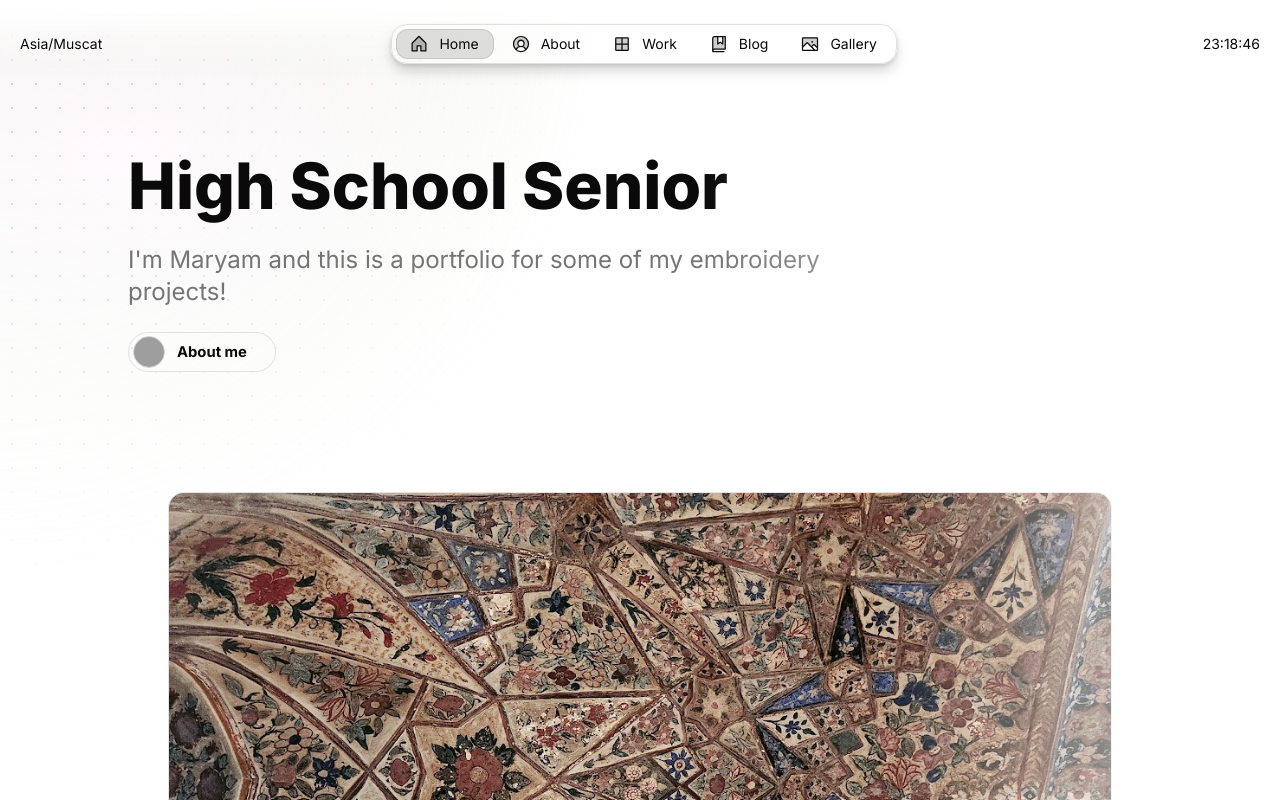
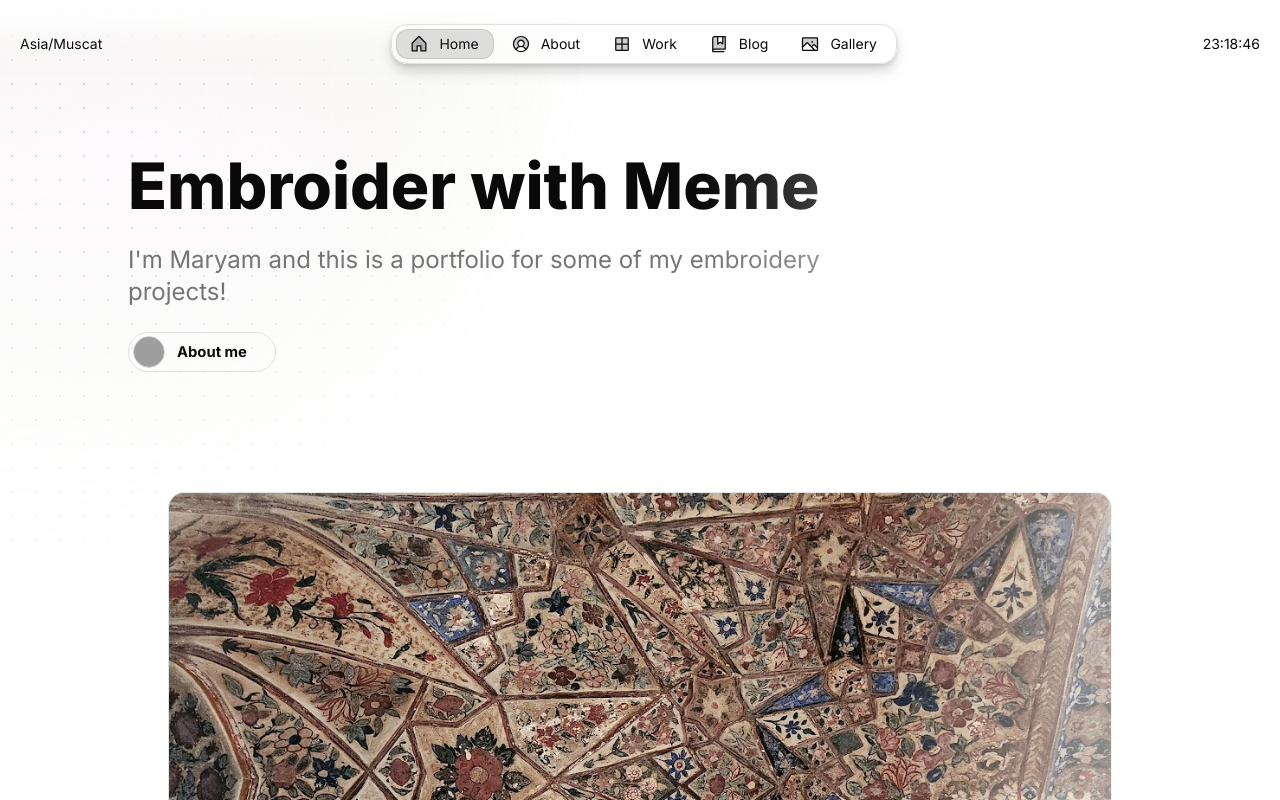
Before and after one commit to m-m14/meme.folio, a Next.js app: page /en in a window 1280 px wide. Shown: the top 800 px of the page. Built offline with nearby package versions, Linux system fonts and the light colour scheme; grey boxes are pictures that could not be loaded.

Commit message:
update headline

```diff
--- a/messages/en.json
+++ b/messages/en.json
@@ -11,7 +11,7 @@
         "label": "Home",
         "title": "{name}'s Portfolio",
         "description": "Portfolio website showcasing my work as a {role}",
-        "headline": "High School Senior",
+        "headline": "Embroider with Meme",
         "subline": "I'm Meme, an embroidery artist, a highschool senior and a software engineer."
     },
     "about": {
--- a/src/app/resources/content.js
+++ b/src/app/resources/content.js
@@ -43,7 +43,7 @@ const home = {
     label: 'Home',
     title: `${person.name}'s Portfolio`,
     description: `Portfolio website showcasing my work as a ${person.role}`,
-    headline: <>High School Senior</>,
+    headline: <>Embroider with Meme</>,
     subline: <>I'm Maryam and this is a portfolio for some of my embroidery projects!</>
 }
 
```
